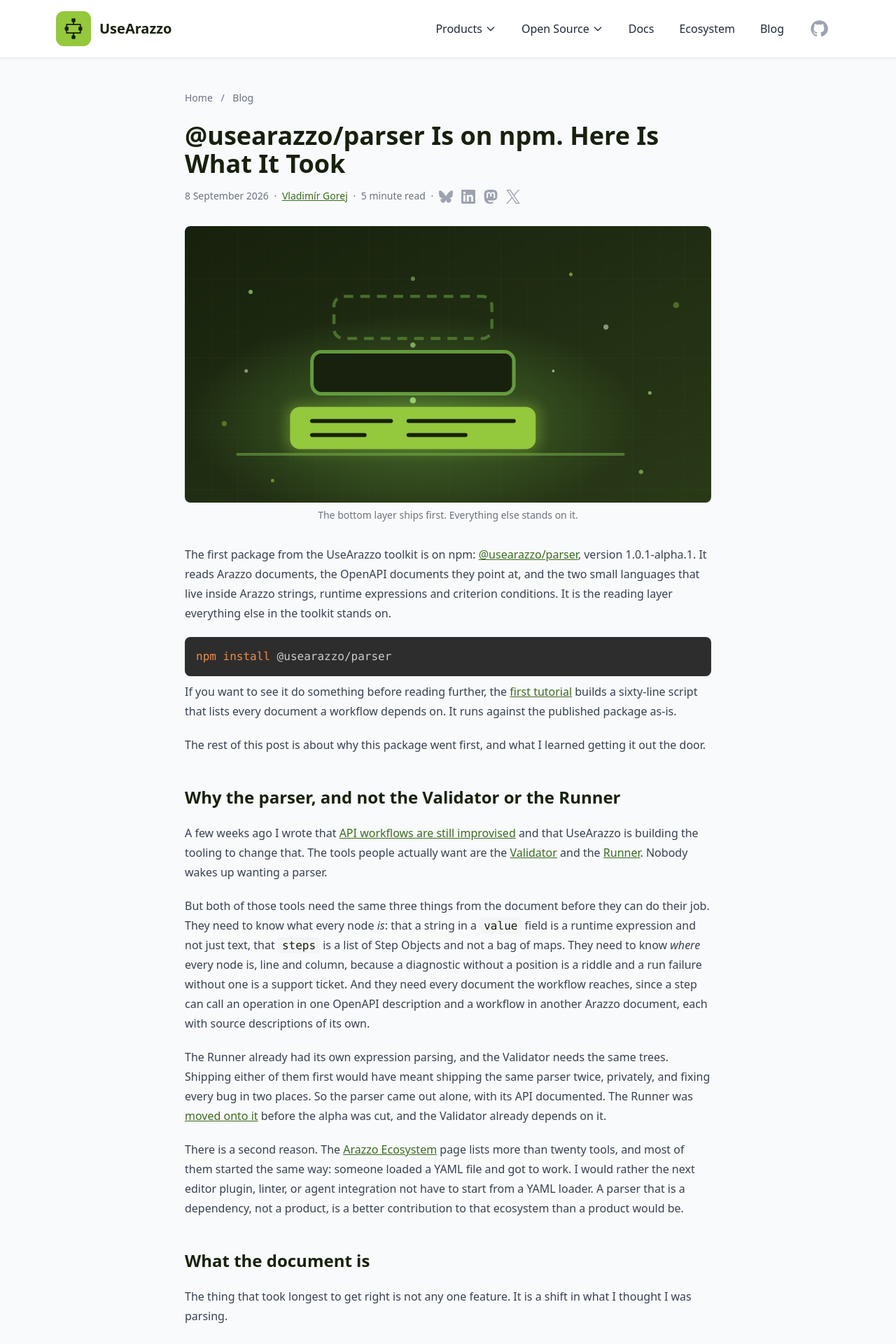
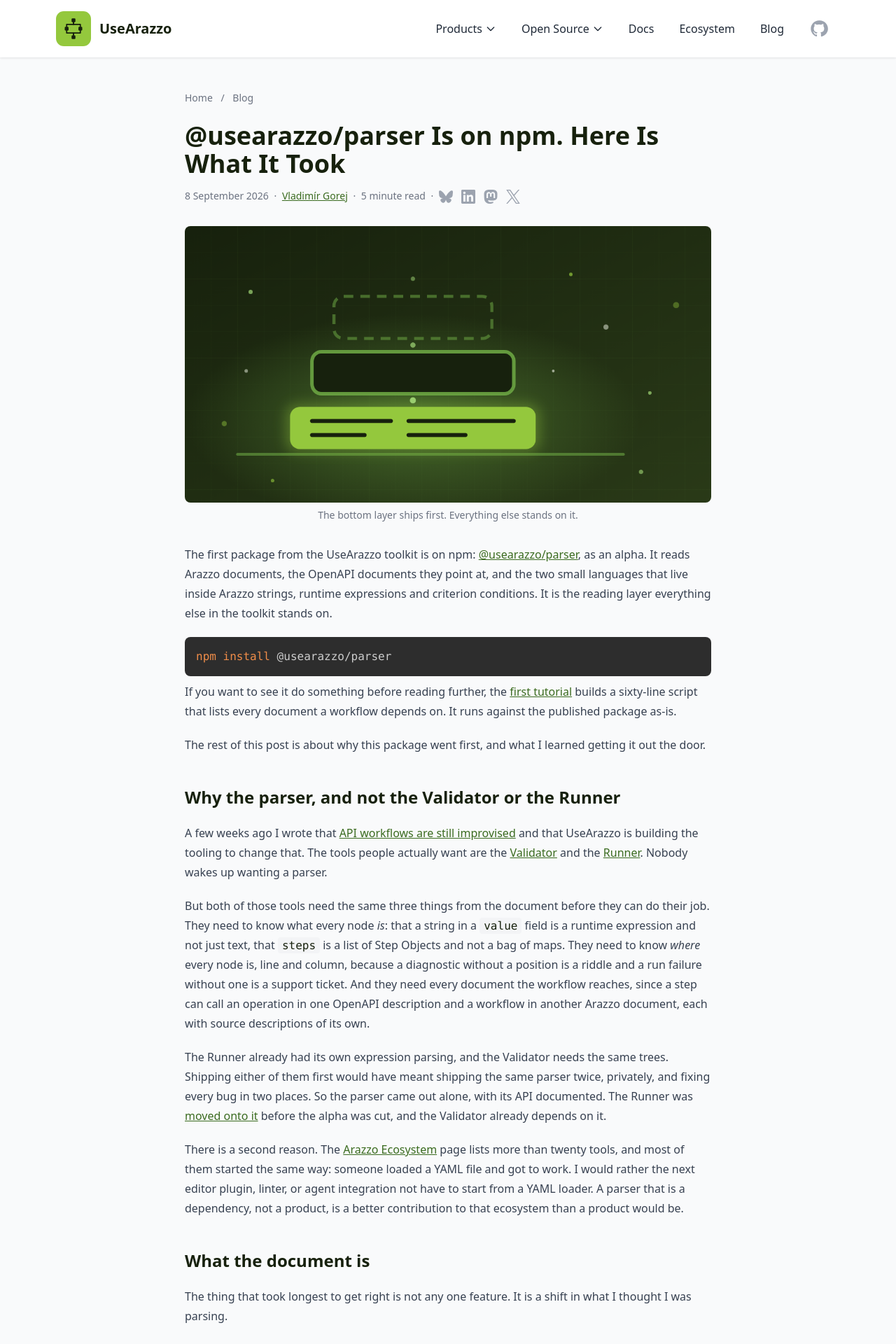
Before and after one commit to usearazzo/website, a Jekyll site: the page built from _posts/2026-09-08-arazzo-parser-on-npm.md, in a window 1280 px wide. Shown: the top 1920 px of the page at 70% size. Built offline with Jekyll 4.4.1, drawn with Linux system fonts in a browser that asks for light colours; nearby versions of some CDN libraries.

Commit message:
docs: drop concrete package versions from the site
Product pages, the parser reference, llms.txt, and the release post say
"alpha" instead of a version number that goes stale with the next release.
The reference layout loses its "Documents version" line and JSON-LD version;
the Validator and Runner SoftwareApplication blocks lose softwareVersion.

````diff
--- a/_layouts/reference.html
+++ b/_layouts/reference.html
@@ -14,7 +14,6 @@
   "about": {
     "@type": "SoftwareSourceCode",
     "name": {{ page.package.name | jsonify }},
-    "version": {{ page.package.version | jsonify }},
     "codeRepository": {{ page.package.github | jsonify }},
     "programmingLanguage": "JavaScript",
     "runtimePlatform": "Node.js",
@@ -74,8 +73,6 @@
         </div>
         <p class="text-xl text-gray-600 mb-4">{{ page.description | escape }}</p>
         <p class="text-gray-500 text-sm">
-          Documents version <code class="bg-gray-100 px-1 rounded">{{ page.package.version | escape }}</code>
-          <span class="mx-1" aria-hidden="true">&middot;</span>
           Updated <time datetime="{{ page.last_modified_at | default: page.date | date_to_xmlschema }}">{{ page.last_modified_at | default: page.date | date: "%-d %B %Y" }}</time>
           <span class="mx-1" aria-hidden="true">&middot;</span>
           <a href="{{ page.package.npm }}" target="_blank" rel="noopener noreferrer" class="text-primary-light underline hover:no-underline">npm</a>
--- a/_posts/2026-09-08-arazzo-parser-on-npm.md
+++ b/_posts/2026-09-08-arazzo-parser-on-npm.md
@@ -10,7 +10,7 @@
   caption: "The bottom layer ships first. Everything else stands on it."
 ---
 
-The first package from the UseArazzo toolkit is on npm: [@usearazzo/parser](https://www.npmjs.com/package/@usearazzo/parser), version 1.0.1-alpha.1. It reads Arazzo documents, the OpenAPI documents they point at, and the two small languages that live inside Arazzo strings, runtime expressions and criterion conditions. It is the reading layer everything else in the toolkit stands on.
+The first package from the UseArazzo toolkit is on npm: [@usearazzo/parser](https://www.npmjs.com/package/@usearazzo/parser), as an alpha. It reads Arazzo documents, the OpenAPI documents they point at, and the two small languages that live inside Arazzo strings, runtime expressions and criterion conditions. It is the reading layer everything else in the toolkit stands on.
 
 ```bash
 npm install @usearazzo/parser
--- a/llms.txt
+++ b/llms.txt
@@ -53,7 +53,7 @@
 - Docs: {{ site.url }}{{ site.baseurl }}/runner/
 
 ### Lower-level packages
-- @usearazzo/parser: parses Arazzo documents into an ApiDOM data model. Published on npm (1.0.1-alpha.1); API reference at {{ site.url }}{{ site.baseurl }}/docs/parser/
+- @usearazzo/parser: parses Arazzo documents into an ApiDOM data model. Published on npm as an alpha; API reference at {{ site.url }}{{ site.baseurl }}/docs/parser/
 - @usearazzo/resolver: dereferences $ref/JSON Schema/components in Arazzo and OpenAPI documents
 - Not yet published to npm, free, open source (Apache 2.0)
 
--- a/pages/runner.html
+++ b/pages/runner.html
@@ -13,7 +13,6 @@
   "description": "{{ page.description }}",
   "url": "{{ site.url }}{{ site.baseurl }}{{ page.url }}",
   "applicationCategory": "DeveloperApplication",
-  "softwareVersion": "1.0.1-alpha.0",
   "license": "https://opensource.org/licenses/Apache-2.0",
   "offers": {
     "@type": "Offer",
--- a/pages/validator.html
+++ b/pages/validator.html
@@ -13,7 +13,6 @@
   "description": "{{ page.description }}",
   "url": "{{ site.url }}{{ site.baseurl }}{{ page.url }}",
   "applicationCategory": "DeveloperApplication",
-  "softwareVersion": "1.0.1-alpha.0",
   "license": "https://opensource.org/licenses/Apache-2.0",
   "offers": {
     "@type": "Offer",
````
Also changed, not shown: CLAUDE.md (+10 -4 lines), _reference/parser.md (+0 -1 lines).
